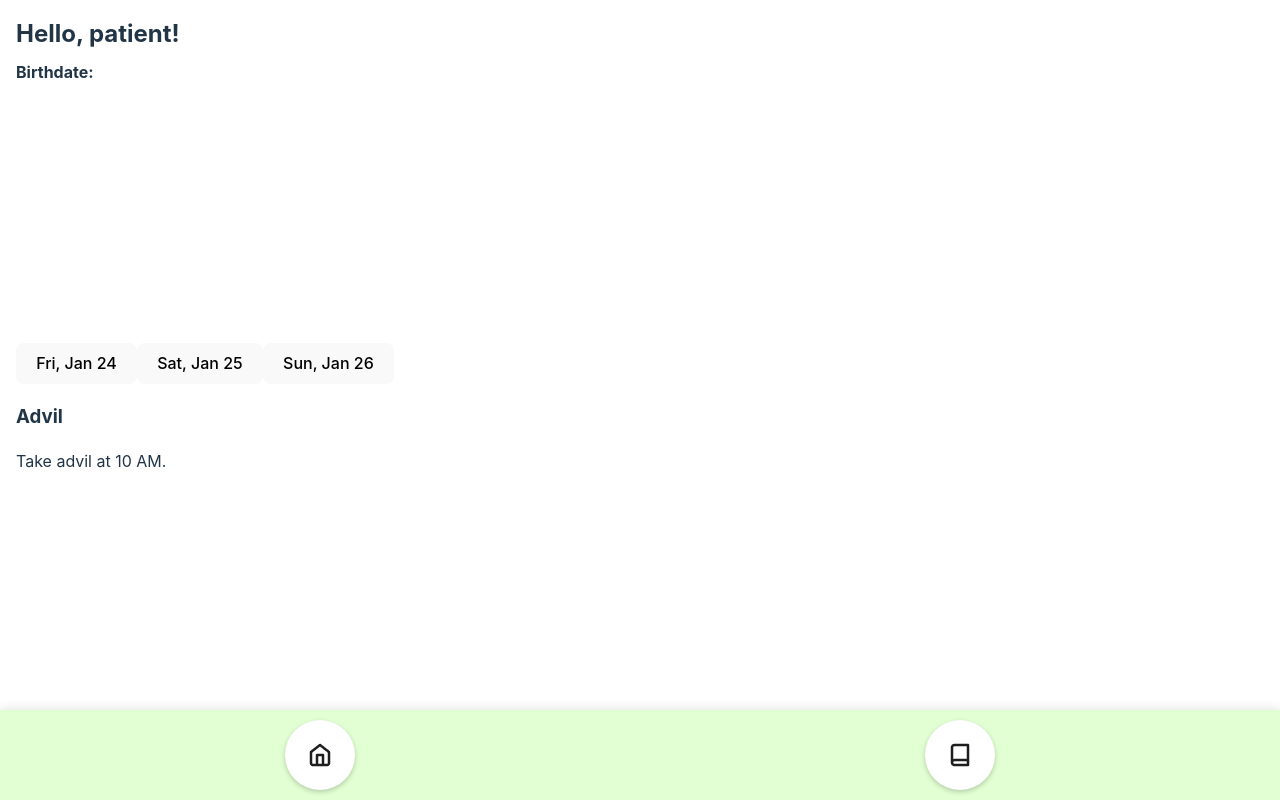
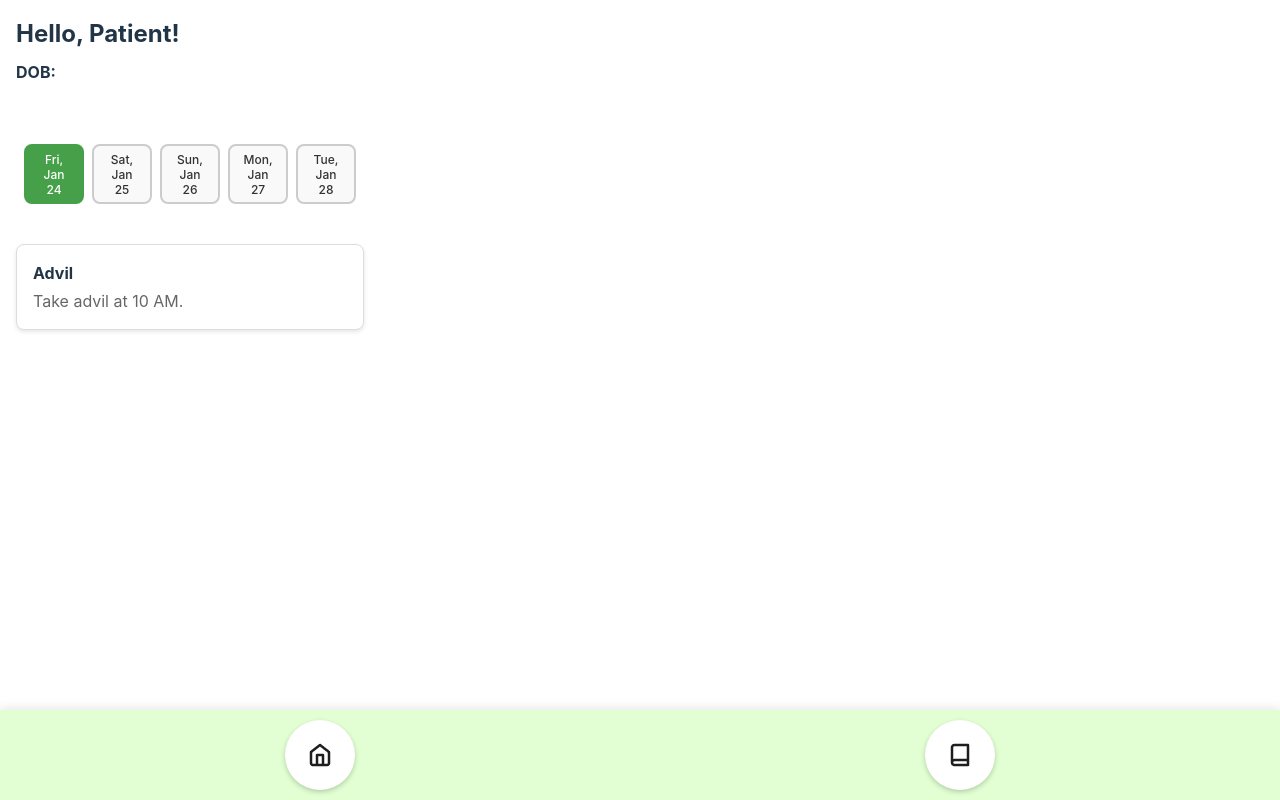
Before and after one commit to rheashetti/MediTracker2.0, a React (Vite) app in the folder MediTracker2.0/: page / in a window 1280 px wide. Built offline with nearby package versions, Linux system fonts and the light colour scheme.

Commit message:
fixed calendar format

```diff
--- a/MediTracker2.0/src/components/calendar.jsx
+++ b/MediTracker2.0/src/components/calendar.jsx
@@ -12,6 +12,12 @@ const events = {
     "2025-01-26": [
         { title: "Advil", description: "Take advil 5 PM." },
     ],
+    "2025-01-27": [
+        { title: "Advil", description: "Take advil 5 PM." },
+    ],
+    "2025-01-28": [
+        { title: "Advil", description: "Take advil 5 PM." },
+    ]
 };
 
 const HorizontalDatePicker = () => {
@@ -31,17 +37,17 @@ const HorizontalDatePicker = () => {
     };
 
     return (
-        <div className="flex flex-col items-center p-4">
+      <div className="Calendar">
         <motion.div
-                className="flex overflow-x-auto space-x-4 pb-4"
+          className="date-picker"
           whileTap={{ cursor: "grabbing" }}
         >
           {Object.keys(events).map((date) => (
             <button
               key={date}
               onClick={() => handleDateChange(date)}
-                        className={`px-4 py-4 mx-2 rounded-full border ${
-                            selectedDate === date ? "bg-blue-500 text-white" : "bg-gray-200"
+              className={`date-button ${
+                selectedDate === date ? "active" : ""
               }`}
             >
               {formatDate(date)}
@@ -49,16 +55,16 @@ const HorizontalDatePicker = () => {
           ))}
         </motion.div>
 
-            <div className="mt-6">
+        <div className="events-container">
           {events[selectedDate]?.length > 0 ? (
             events[selectedDate].map((event, index) => (
-                        <div key={index} className="mb-4 w-full max-w-md bg-white shadow-lg rounded-lg p-4">
-                            <h3 className="text-lg font-semibold">{event.title}</h3>
-                            <p className="text-gray-600">{event.description}</p>
+              <div key={index} className="event-card">
+                <h3>{event.title}</h3>
+                <p>{event.description}</p>
               </div>
             ))
           ) : (
-                    <p className="text-gray-600">No events for this date.</p>
+            <p>No events for this date.</p>
           )}
         </div>
       </div>
--- a/MediTracker2.0/src/components/home-calendar.css
+++ b/MediTracker2.0/src/components/home-calendar.css
@@ -2,7 +2,6 @@
   display: flex;
   flex-direction: column;
   align-items: center;
-  padding: 1rem;
 }
 
 .App-header {
@@ -39,9 +38,75 @@
 }
 
 .Calendar {
-  padding: 1rem;
-  font-size: 1rem;
+  display: flex;
+  margin-top: -8rem;
+  flex-direction: column;
+  align-items: center;
+  justify-content: center;
   width: 100%;
-  height: auto;
-  margin-top: 2rem;
+  margin-left: .5em;
+  margin-right: auto;
 }
+
+/* Date picker styles */
+.date-picker {
+  display: flex;
+  gap: 8px; /* Space between buttons */
+  overflow-x: auto; /* Allow horizontal scrolling */
+  padding-bottom: 16px;
+  scroll-behavior: smooth; /* Smooth scrolling */
+}
+
+/* Date button styles */
+.date-button {
+  width: 60px; /* Make them squares */
+  height: 60px;
+  border: 2px solid #ccc;
+  border-radius: 8px;
+  background-color: #f9f9f9;
+  color: #333;
+  font-size: 12px;
+  display: flex;
+  justify-content: center;
+  align-items: center;
+  cursor: pointer;
+  transition: background-color 0.3s, transform 0.2s;
+}
+
+.date-button:hover {
+  background-color: #e6e6e6;
+  transform: scale(1.05); /* Slightly larger on hover */
+}
+
+.date-button.active {
+  background-color: #45a049;
+  color: white;
+  border-color: #45a049;
+}
+
+/* Events container styles */
+.events-container {
+  margin-top: 24px;
+  width: 100%;
+  max-width: 400px;
+}
+
+.event-card {
+  background-color: white;
+  border: 1px solid #ddd;
+  border-radius: 8px;
+  padding: 16px;
+  margin-bottom: 12px;
+  box-shadow: 0 2px 4px rgba(0, 0, 0, 0.1);
+}
+
+.event-card h3 {
+  margin: 0;
+  font-size: 16px;
+  font-weight: bold;
+}
+
+.event-card p {
+  margin: 4px 0 0;
+  color: #666;
+}
--- a/MediTracker2.0/src/pages/home-calendar.jsx
+++ b/MediTracker2.0/src/pages/home-calendar.jsx
@@ -6,8 +6,8 @@ const HomeCalendar = () => {
   return (
     <div className="container">
       <header className="App-header">
-      <div className="greeting">Hello, patient!</div>
-      <div className="patient-info">Birthdate: </div>
+      <div className="greeting">Hello, Patient!</div>
+      <div className="patient-info">DOB: </div>
       </header>
       <main className="main-content">
       <div className="Calendar">
```
Lines whose indentation alone changed are shown as unchanged.
